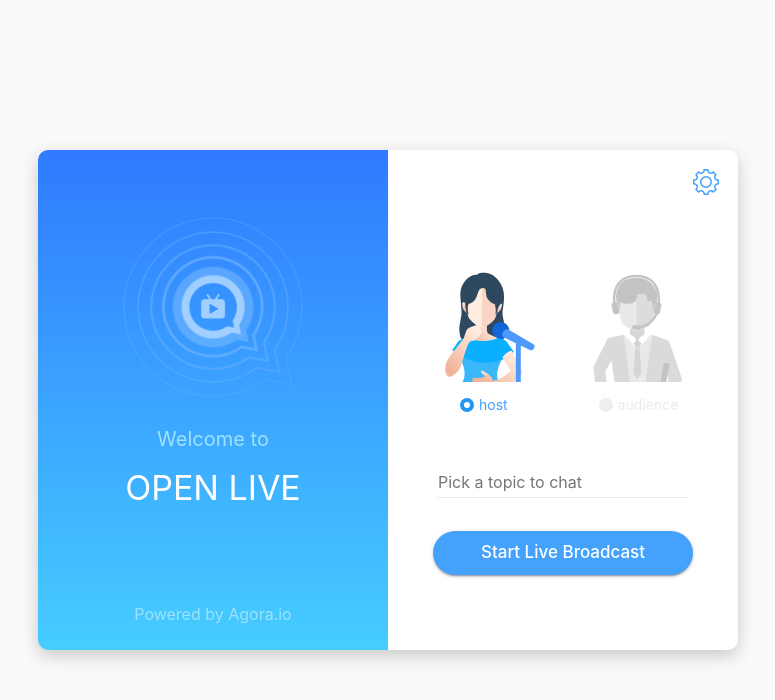
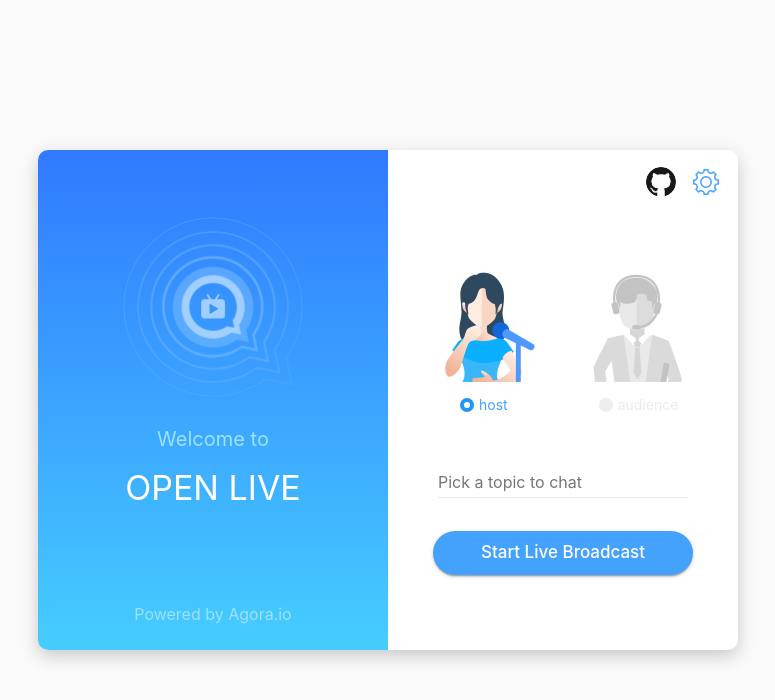
Before and after one commit to AgoraIO/Basic-Video-Broadcasting, a React (Create React App) app in the folder OpenLive-Web/: page /#/ in a window 1280 px wide. Shown: the top 700 px of the page, without its empty margins (252-1027 px from the left). Built offline with nearby package versions, Linux system fonts and the light colour scheme; no server answers; what agora-rtc-sdk would draw is missing.

Commit message:
chore. add github link

```diff
--- a/OpenLive-Web/src/App.scss
+++ b/OpenLive-Web/src/App.scss
@@ -154,6 +154,23 @@
 //   justify-content: center;
 //   padding: 0 11px;
 // }
+
+.github {
+  cursor: pointer;
+  background-repeat: no-repeat;
+  position: absolute;
+  background-image: url("./assets/github.png");
+  background-size: 30px;
+  display: block;
+  width: 30px;
+  height: 30px;
+  margin: 4px;
+  border-radius: 28px;
+  top: 13px;
+  right: 58px;
+  cursor: pointer;
+  z-index: 3;
+}
 
 .like {
   cursor: pointer;
--- a/OpenLive-Web/src/pages/index/index-card.jsx
+++ b/OpenLive-Web/src/pages/index/index-card.jsx
@@ -134,6 +134,7 @@
   return (
     <Box marginTop="114px" flex="1" display="flex" alignItems="center" justifyContent="flex-start" flexDirection="column">
       <Link to="/setting" className='setting-btn' />
+      <a href="https://github.com/AgoraIO/Basic-Video-Broadcasting/tree/master/OpenLive-Web" className="github"></a>
       <div className="role-container">
         <CustomRadio
           className={classes.radio}
```
Also changed, not shown: OpenLive-Web/src/assets/github.png (added).
